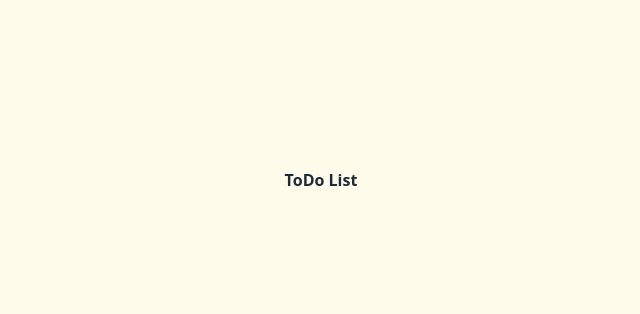
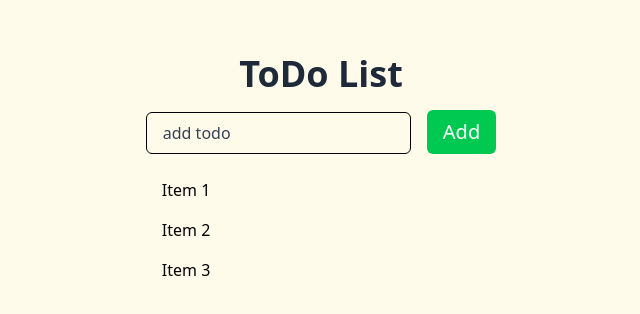
Before and after one commit to wptasmina/Todo-List, a React (Vite) app: page / in a window 1280 px wide. Shown: the part 220-534 px from the top of the page, without its empty margins (319-959 px from the left). Built offline with nearby package versions, Linux system fonts and the light colour scheme.

Commit message:
add todo from

```diff
--- a/src/App.jsx
+++ b/src/App.jsx
@@ -3,8 +3,8 @@ import ToDoList from './components/ToDoList'
 
 export default function App() {
   return (
-    <>
+    <div className='flex justify-center items-center flex-col min-h-screen bg-amber-50'>
     <ToDoList/>
-    </>
+    </div>
   )
 }
--- a/src/components/ToDoList.jsx
+++ b/src/components/ToDoList.jsx
@@ -2,12 +2,25 @@ import React from 'react'
 
 export default function ToDoList() {
   return (
-    <div className='flex justify-center items-center flex-col min-h-screen bg-amber-50'>
+    <div className='space-y-4'>
+        <h1 className='text-4xl font-extrabold text-gray-800 text-center'>ToDo List</h1>
+        <div className='space-x-4'>
+            <input
+            type="text"
+            placeholder='add todo'
+            className='placeholder:text-gray-700 border px-4 py-2 rounded-md'
+            />
+
+            <button className='text-white text-xl font-medium bg-green-500 hover:green-700 px-4 py-2 rounded-md cursor-pointer'>Add</button>
+        </div>
         <div className=''>
-            <h1 className='text-txl font-extrabold text-gray-800'>ToDo List</h1>
-            <div className=''>
-                <div className=''></div>
-            </div>
+            <ul>
+                <li className='flex justify-between items-center px-4 py-2'>Item 1</li>
+                <li className='flex justify-between items-center px-4 py-2'>Item 2</li>
+                <li className='flex justify-between items-center px-4 py-2'>Item 3</li>
+            </ul>
+        </div>
+        <div className=''>
         </div>
     </div>
   )
```
